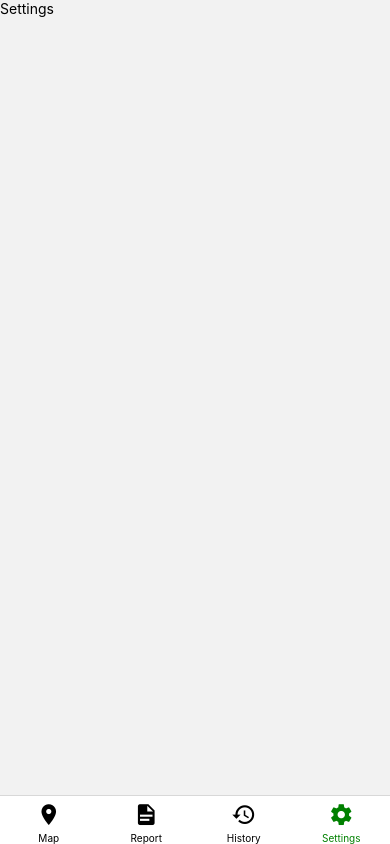
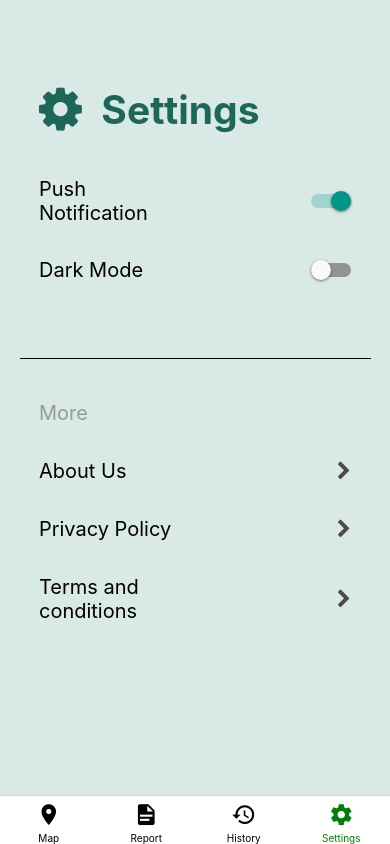
Before and after one commit to nsmangat/HotPot-Capstone-Project, a React Native app in the folder Frontend/: screen /Settings in a window 390 px wide. Built offline with nearby package versions, Linux system fonts and the light colour scheme.

Commit message:
Added Rachel settings page, tested with navigation and change to use arrow functions

```diff
--- a/Frontend/src/App.js
+++ b/Frontend/src/App.js
@@ -11,7 +11,7 @@ import MaterialCommunityIcons from "@expo/vector-icons/MaterialCommunityIcons";
 
 const Tab = createBottomTabNavigator();
 
-export default function App() {
+const App = () => {
   return (
     <NavigationContainer>
       <Tab.Navigator
@@ -49,7 +49,7 @@ export default function App() {
       </Tab.Navigator>
     </NavigationContainer>
   );
-}
+};
 
 const styles = StyleSheet.create({
   container: {
@@ -57,3 +57,5 @@ const styles = StyleSheet.create({
     backgroundColor: "#D9E9E6", // Set your desired background color here
   },
 });
+
+export default App;
--- a/Frontend/src/components/styles.js
+++ b/Frontend/src/components/styles.js
@@ -1,7 +1,6 @@
 // Styling for every page such as background colour
 
-import React from "react";
-import { View, StyleSheet } from "react-native";
+import { StyleSheet } from "react-native";
 
 const styles = StyleSheet.create({
   container: {
--- a/Frontend/src/screens/History.js
+++ b/Frontend/src/screens/History.js
@@ -1,6 +1,8 @@
 import React from "react";
 import { Text } from "react-native";
 
-export default function History() {
+const History = () => {
   return <Text>History</Text>;
-}
+};
+
+export default History;
--- a/Frontend/src/screens/Map.js
+++ b/Frontend/src/screens/Map.js
@@ -2,10 +2,12 @@ import React from "react";
 import { Text, View } from "react-native";
 import styles from "../components/styles";
 
-export default function Map() {
+const Map = () => {
   return (
     <View style={styles.container}>
       <Text>Map</Text>
     </View>
   );
-}
+};
+
+export default Map;
--- a/Frontend/src/screens/Report.js
+++ b/Frontend/src/screens/Report.js
@@ -1,6 +1,8 @@
 import React from "react";
 import { Text } from "react-native";
 
-export default function Report() {
+const Report = () => {
   return <Text>Report</Text>;
-}
+};
+
+export default Report;
--- a/Frontend/src/screens/Settings.js
+++ b/Frontend/src/screens/Settings.js
@@ -1,6 +1,112 @@
-import React from "react";
-import { Text } from "react-native";
+import React, { useState } from "react";
+import {
+  View,
+  Text,
+  Switch,
+  StyleSheet,
+  SafeAreaView,
+  Dimensions,
+  StatusBar,
+  TouchableOpacity,
+} from "react-native";
+import Icon from "react-native-vector-icons/FontAwesome";
 
-export default function Settings() {
-  return <Text>Settings</Text>;
-}
+const Settings = () => {
+  const [isDarkMode, setIsDarkMode] = useState(false);
+  const [isPushNotification, setPushNotification] = useState(true);
+
+  const toggleDarkMode = () => {
+    setIsDarkMode(!isDarkMode);
+    console.log(!isDarkMode);
+  };
+
+  const togglePushNotification = () => {
+    setPushNotification(!isPushNotification);
+    console.log("push" + !isPushNotification);
+  };
+
+  return (
+    <SafeAreaView style={styles.container}>
+      <StatusBar />
+      <View style={styles.container}>
+        <View style={styles.headerContainer}>
+          <Icon name="cog" size={50} color="#1C6758" />
+          <Text style={styles.header}>Settings</Text>
+        </View>
+        <View style={styles.itemContainer}>
+          <Text style={styles.text}>Push Notification</Text>
+          <Switch
+            value={isPushNotification}
+            onValueChange={togglePushNotification}
+          />
+        </View>
+        <View style={styles.itemContainer}>
+          <Text style={styles.text}>Dark Mode</Text>
+          <Switch value={isDarkMode} onValueChange={toggleDarkMode} />
+        </View>
+        <View style={styles.separator}></View>
+        <View style={styles.itemContainer}>
+          <Text style={styles.moreText}>More</Text>
+        </View>
+        <TouchableOpacity style={styles.itemContainer}>
+          <Text style={styles.text}>About Us</Text>
+          <Icon name="chevron-right" size={width * 0.05} color="#4B4B4B" />
+        </TouchableOpacity>
+        <TouchableOpacity style={styles.itemContainer}>
+          <Text style={styles.text}>Privacy Policy</Text>
+          <Icon name="chevron-right" size={width * 0.05} color="#4B4B4B" />
+        </TouchableOpacity>
+        <TouchableOpacity style={styles.itemContainer}>
+          <Text style={styles.text}>Terms and conditions</Text>
+          <Icon name="chevron-right" size={width * 0.05} color="#4B4B4B" />
+        </TouchableOpacity>
+      </View>
+    </SafeAreaView>
+  );
+};
+
+const { width, height } = Dimensions.get("window");
+
+const styles = StyleSheet.create({
+  container: {
+    flex: 1,
+    backgroundColor: "#D9E9E6",
+    paddingHorizontal: width * 0.05,
+    paddingTop: height * 0.05,
+  },
+  headerContainer: {
+    flexDirection: "row",
+    alignItems: "center",
+    marginBottom: height * 0.05,
+    paddingHorizontal: width * 0.05,
+  },
+  header: {
+    color: "#1C6758",
+    fontSize: width * 0.1,
+    fontWeight: "bold",
+    marginLeft: width * 0.05,
+  },
+  itemContainer: {
+    flexDirection: "row",
+    justifyContent: "space-between",
+    alignItems: "center",
+    marginBottom: height * 0.04,
+    paddingHorizontal: width * 0.05,
+  },
+  text: {
+    marginRight: width * 0.3,
+    fontSize: 20,
+  },
+  separator: {
+    height: 1,
+    backgroundColor: "black",
+    marginVertical: height * 0.05, // 5% of the screen height margin vertically
+  },
+  moreText: {
+    marginRight: width * 0.3,
+    fontSize: 20,
+    color: "#999",
+  },
+});
+
+export default Settings;
```
